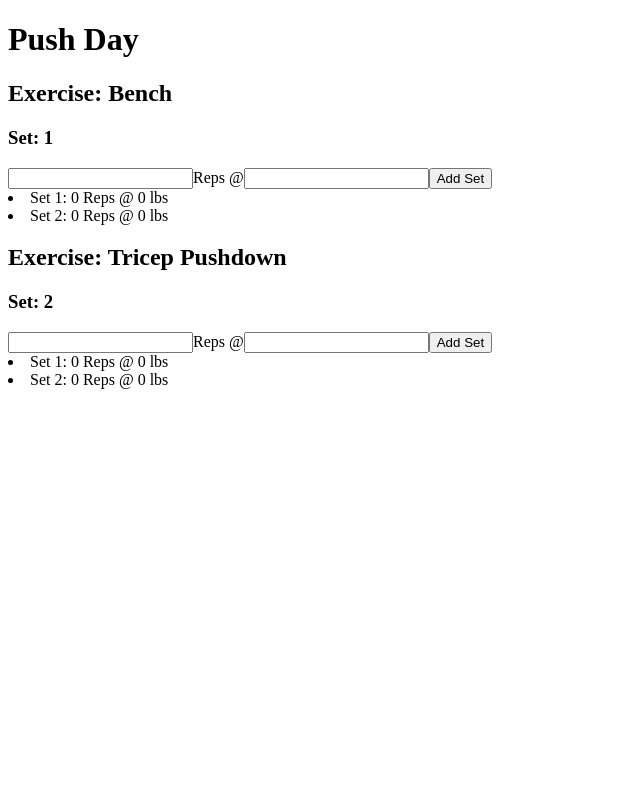
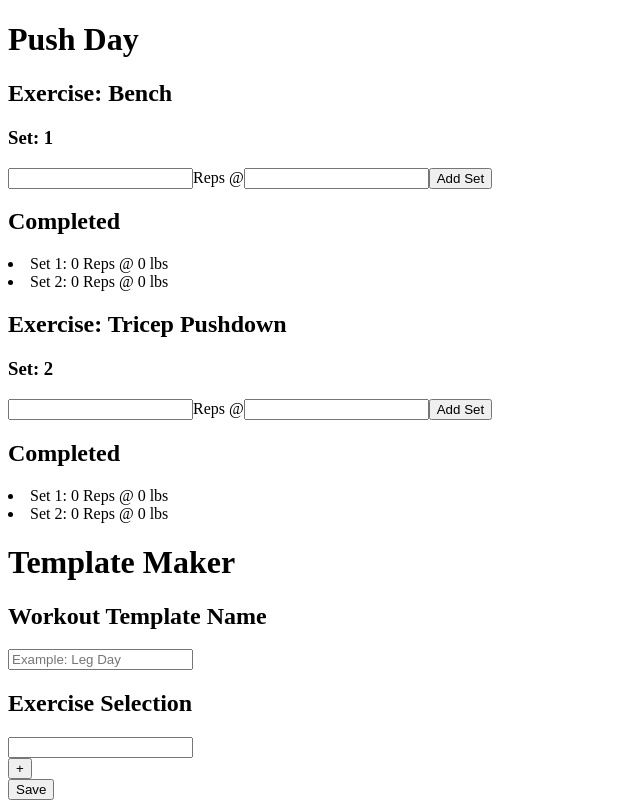
Before and after one commit to kiusthugs/LiftingWithReact, a React (Create React App) app: page / in a window 1280 px wide. Shown: the whole page, without its empty margins (0-640 px from the left). Built offline with nearby package versions, Linux system fonts and the light colour scheme.

Commit message:
added template components

```diff
--- a/src/App.js
+++ b/src/App.js
@@ -2,11 +2,13 @@ import "./App.css";
 import React, {useState} from "react"
 // import profile from "./images/defaultprofile.jpeg";
 import DisplayCurrentWorkout from "./DisplayCurrentWorkout";
+import InputTemplate from "./InputTemplate"
 import { v4 as uuidv4 } from 'uuid'
 
 export const ExerciseContext = React.createContext()
 
 function App() {
+
   const createdWorkouts = [{
     id: uuidv4(),
     templateName: "Push Day",
@@ -49,16 +51,30 @@ function App() {
 
   const exerciseContextValue = {
     handleAddSet,
+    handleTemplate
+    // setTemplateState,
+    // templateState
   }
 
-  function handleAddSet(r, w, id) {
+  function handleTemplate(arr, tempName) {
+    console.log(createdWorkouts)
+    const newTemplateObj = [{
+      id: uuidv4(),
+      templateName: tempName,
+      exercise: [...arr]
+    }]
+    console.log(newTemplateObj)
+    setCompleted(newTemplateObj)
+  }
+
+  function handleAddSet(r, w, list, id) {
     // console.log(id)
+    console.log(list)
     const matchExercise = completed[0].exercise.filter((el) => el.id === id)
-    console.log(completed)
 
     const newCompleteLog = {
         id: uuidv4(),
-        set: 2,
+        set: list.logged.length + 1,
         reps: r,
         weight: w
     }
@@ -76,7 +92,8 @@ function App() {
       ...completed[0]
     }]
 
-    console.log(updateCompleted)
+    // console.log(updateCompleted)
+    console.log(completed)
 
     setCompleted(updateCompleted)
   }
@@ -84,6 +101,7 @@ function App() {
   return (
     <ExerciseContext.Provider value={exerciseContextValue}>
       <DisplayCurrentWorkout workouts={completed} handleAddSet={handleAddSet}/>
+      <InputTemplate />
     </ExerciseContext.Provider>
   );
 }
--- a/src/DisplayExercise.js
+++ b/src/DisplayExercise.js
@@ -4,6 +4,7 @@ import InputLifts from "./InputLifts";
 
 export default function DisplayExercise({ workouts, handleReps, handleWeight }) {
   const currentExercise = workouts[0].exercise;
+  console.log(workouts)
   return (
     <>
       {currentExercise.map((el, i) => {
@@ -12,26 +13,8 @@ export default function DisplayExercise({ workouts, handleReps, handleWeight })
             <h2>Exercise: {el.name}</h2>
             <h3>Set: {el.logged[i].set}</h3>
             <InputLifts selected={el} handleReps={handleReps} handleWeight={handleWeight}/>
-            {/* <h3 htmlFor="exSet">Set: {el.logged[i].set}</h3>
-            <input type="text" id="exReps"/>
-            <span>Reps @</span>
-            <input type="text" id="exWeight"/> */}
-            {/* <button
-              className="addBtn"
-              id={workoutExercises[i].id}
-              onClick={() => {
-                handleAddSet(reps, weight, workoutExercises[i].id);
-              }}
-            >
-              Add Set
-            </button> */}
+            <h2>Completed</h2>
             <CompletedLifts selected={el}/>
-            {/* <div>
-              <h2>Completed</h2>
-              <CompletedLifts
-                completed={filteredList(workoutExercises, el.id)}
-              />
-            </div> */}
           </div>
         );
       })}
--- a/src/InputLifts.js
+++ b/src/InputLifts.js
@@ -24,7 +24,7 @@ export default function InputLifts({ selected}) {
       <button
         className="addBtn"
         onClick={() => {
-          handleAddSet(reps, weight, selected.id);
+          handleAddSet(reps, weight, selected, selected.id);
         }}
       >
         Add Set
--- /dev/null
+++ b/src/InputTemplate.js
@@ -0,0 +1,71 @@
+import React, { useState, useContext } from "react";
+import TemplateList from "./TemplateList";
+import { v4 as uuidv4 } from "uuid";
+import { ExerciseContext } from "./App";
+
+export default function InputTemplate() {
+  const { handleTemplate } = useContext(ExerciseContext);
+
+  const [tempExercise, setTempExercise] = useState();
+  const [tempName, setTempName] = useState();
+  const [exerciseArr, setExerciseArr] = useState([]);
+
+  let exerciseObj = {
+    id: uuidv4(),
+    name: "Bench",
+    logged: [
+      {
+        id: uuidv4(),
+        set: 1,
+        reps: 0,
+        weight: 0,
+      },
+    ],
+  };
+
+  function addExerciseList(exercise) {
+    setExerciseArr([...exerciseArr, exercise]);
+    console.log(exerciseArr);
+  }
+
+  return (
+    <div>
+      <h1>Template Maker</h1>
+      <h2>Workout Template Name</h2>
+      <input
+        type="text"
+        id="templateInput"
+        placeholder="Example: Leg Day"
+        onChange={(e) => {
+          setTempName(e.target.value);
+        }}
+      />
+      <h2>Exercise Selection</h2>
+      <input
+        type="text"
+        id="templateSelection"
+        onChange={(e) => {
+          setTempExercise(e.target.value);
+        }}
+      />
+      <br />
+      <button
+        onClick={() => {
+          exerciseObj.name = tempExercise;
+          addExerciseList(exerciseObj);
+        }}
+      >
+        +
+      </button>
+      <br />
+      <TemplateList exerciseList={exerciseArr} tempName={tempName} />
+      <button
+        onClick={() => {
+          handleTemplate(exerciseArr, tempName);
+        }}
+      >
+        Save
+      </button>
+    </div>
+  );
+}
--- /dev/null
+++ b/src/TemplateList.js
@@ -0,0 +1,14 @@
+import React from 'react'
+
+export default function TemplateList({exerciseList, tempName}) {
+
+  return (
+    <div>
+        {exerciseList.map((el) => {
+            return(
+                <li key={el.id}>{el.name}</li>
+            )
+        })}
+    </div>
+  )
+}
```
Also changed, not shown: src/DisplayCurrentWorkout.js (+0 -32 lines).
